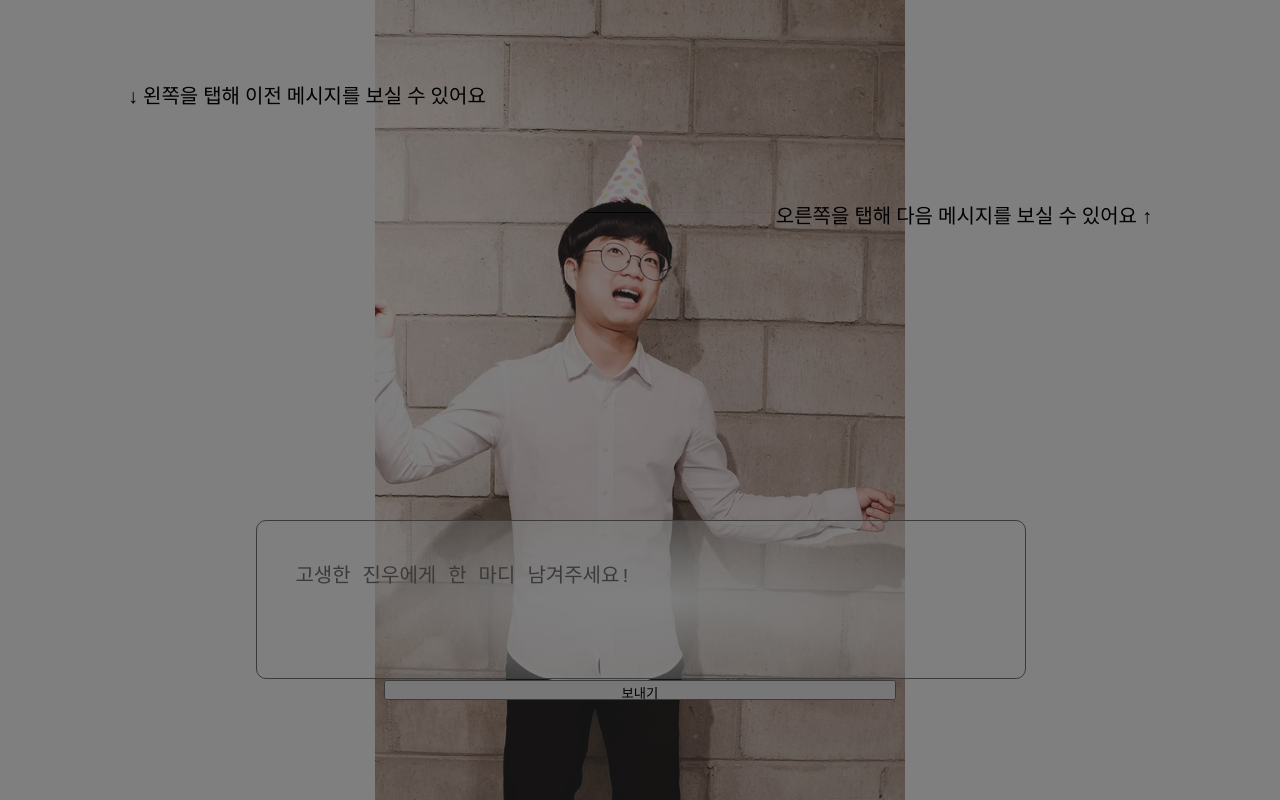
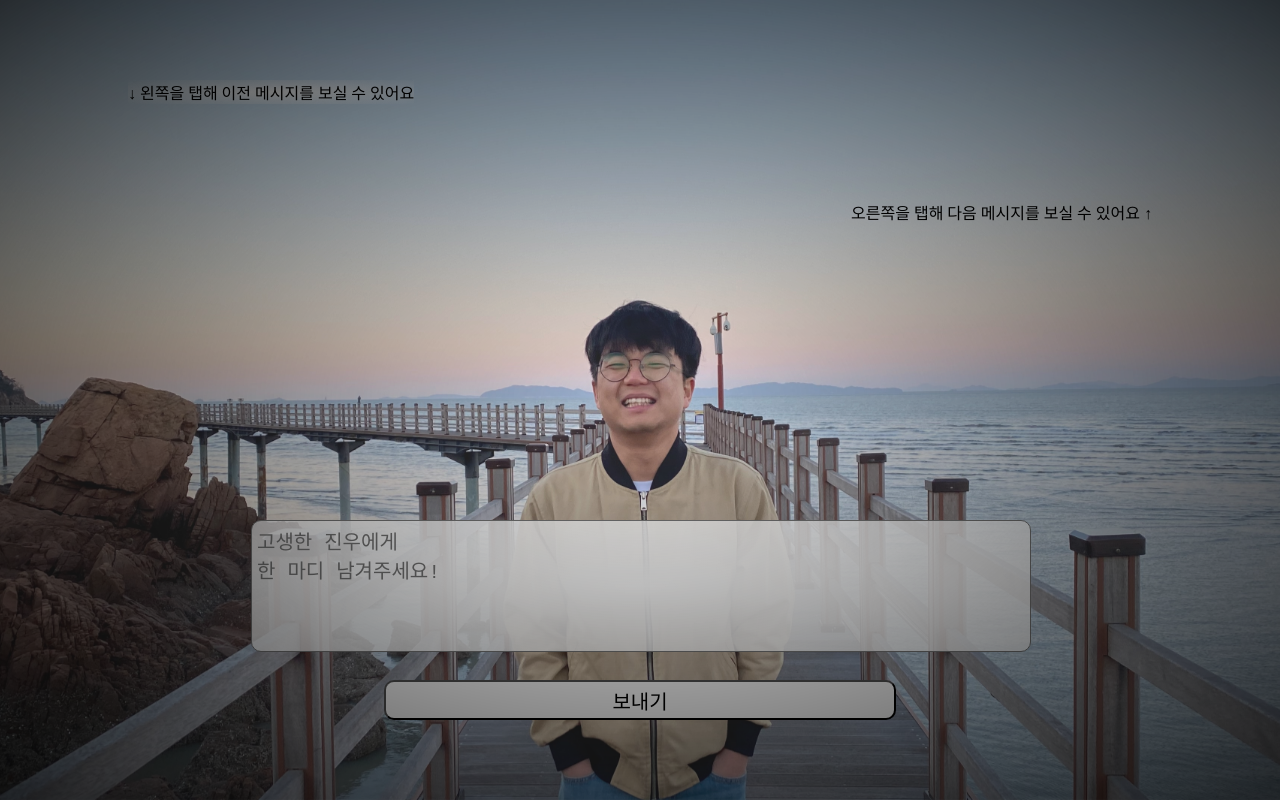
Before and after one commit to hwoongkang/jinwoo-goodbye, a React (Create React App) app in the folder client/: page / in a window 1280 px wide. Built offline with nearby package versions, Linux system fonts and the light colour scheme; no server answers.

Commit message:
all set gotta do footers

```diff
--- a/client/src/App.css
+++ b/client/src/App.css
@@ -3,11 +3,11 @@
     opacity: 0;
   }
 
-  3% {
+  2% {
     opacity: 0.85;
   }
 
-  12% {
+  13% {
     opacity: 0.85;
   }
 
@@ -37,7 +37,7 @@ img.bg {
   overflow-y: auto;
   z-index: -50;
 
-  animation: fader 28s linear infinite;
+  animation: fader 70s linear infinite;
 
   -webkit-user-drag: none;
   -khtml-user-drag: none;
@@ -51,30 +51,30 @@ img.bg:nth-child(1) {
 }
 
 img.bg:nth-child(2) {
-  animation-delay: 4s;
+  animation-delay: 10s;
 }
 
 img.bg:nth-child(3) {
-  animation-delay: 8s;
+  animation-delay: 20s;
 }
 img.bg:nth-child(4) {
-  animation-delay: 12s;
+  animation-delay: 30s;
 }
 
 img.bg:nth-child(5) {
-  animation-delay: 16s;
+  animation-delay: 40s;
 }
 
 img.bg:nth-child(6) {
-  animation-delay: 20s;
+  animation-delay: 50s;
 }
 
 img.bg:nth-child(7) {
-  animation-delay: 24s;
+  animation-delay: 60s;
 }
 
 .Story {
-  font-size: 60px;
+  font-size: 50px;
   color: #fff;
   text-align: center;
   text-shadow: 0 0 1rem blue, 0 0 2rem white;
--- a/client/src/components/Form.js
+++ b/client/src/components/Form.js
@@ -38,21 +38,22 @@ const Form = () => {
           value={message}
           onChange={handleChange}
           style={{
-            padding: "3%",
-            width: "54%",
-            left: "20%",
+            padding: "5px",
             top: "65%",
-            height: "10%",
+            height: "15%",
+            width: "60%",
+            margin: "0",
+            left: "calc(20% - 5px)",
             fontSize: "20px",
             resize: "none",
             position: "absolute",
             background:
-              "radial-gradient(rgba(255,255,255,1),rgba(255,255,255,0.2))",
+              "radial-gradient(rgba(255,255,255,1),rgba(255,255,255,0.8))",
 
             zIndex: 5,
             borderRadius: "10px",
           }}
-          placeholder="고생한 진우에게 한 마디 남겨주세요!"
+          placeholder={"고생한 진우에게\n한 마디 남겨주세요!"}
         />
       </p>
       <p>
@@ -61,10 +62,14 @@ const Form = () => {
           style={{
             position: "absolute",
             top: "85%",
-            height: "20px",
+            height: "5%",
             left: "30%",
             marginLeft: 0,
             width: "40%",
+            fontSize: "20px",
+            backgroundColor: "white",
+            borderRadius: "10px",
+            zIndex: 10,
           }}
         >
           보내기
--- a/client/src/components/Instruction.js
+++ b/client/src/components/Instruction.js
@@ -32,8 +32,8 @@ const fade = {
   left: "50%",
   transform: "translate(-50%)",
   zIndex: 50,
-  backgroundColor: "black",
-  opacity: 0.5,
+  background: "radial-gradient(rgba(0,0,0,0),rgba(0,0,0,0.8)",
+  opacity: 1,
 };
 
 const Instruction = () => {
@@ -52,8 +52,10 @@ const Instruction = () => {
           position: "absolute",
           textAlign: "left",
           left: "10%",
-          fontSize: "20px",
+          fontSize: "16px",
           top: "10%",
+          background:
+            "radial-gradient(rgba(255,255,255,1),rgba(200,255,255,0))",
         }}
       >
         {"\u2193 왼쪽을 탭해 이전 메시지를 보실 수 있어요"}
@@ -63,11 +65,9 @@ const Instruction = () => {
         style={{
           position: "absolute",
           textAlign: "right",
-          left: "10%",
-          margin: 0,
-          width: "80%",
           top: "25%",
-          fontSize: "20px",
+          right: "10%",
+          fontSize: "16px",
         }}
       >
         {"오른쪽을 탭해 다음 메시지를 보실 수 있어요 \u2191"}
```
